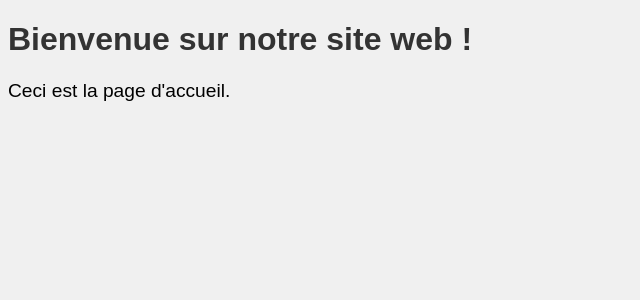
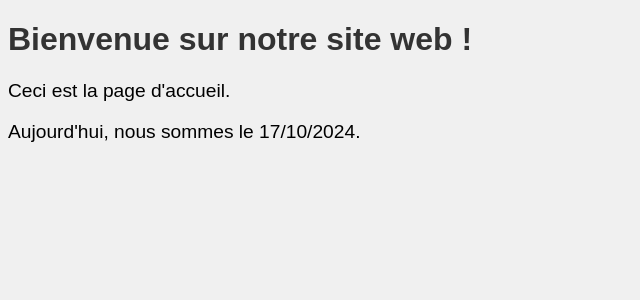
Before and after one commit to ImraneAabbou/git-demo, a PHP site: page / in a window 1280 px wide. Shown: the top 300 px of the page, without its empty margins (0-640 px from the left). Run offline with PHP 8.4, Linux system fonts and the light colour scheme.

Commit message:
Ajout de la date dynamique avec PHP dans index.php

```diff
--- a/index.php
+++ b/index.php
@@ -20,5 +20,6 @@
  <body>
  <h1>Bienvenue sur notre site web !</h1>
  <p>Ceci est la page d'accueil.</p>
+ <p>Aujourd'hui, nous sommes le <?php echo date("d/m/Y"); ?>.</p>
  </body>
  </html>
```
